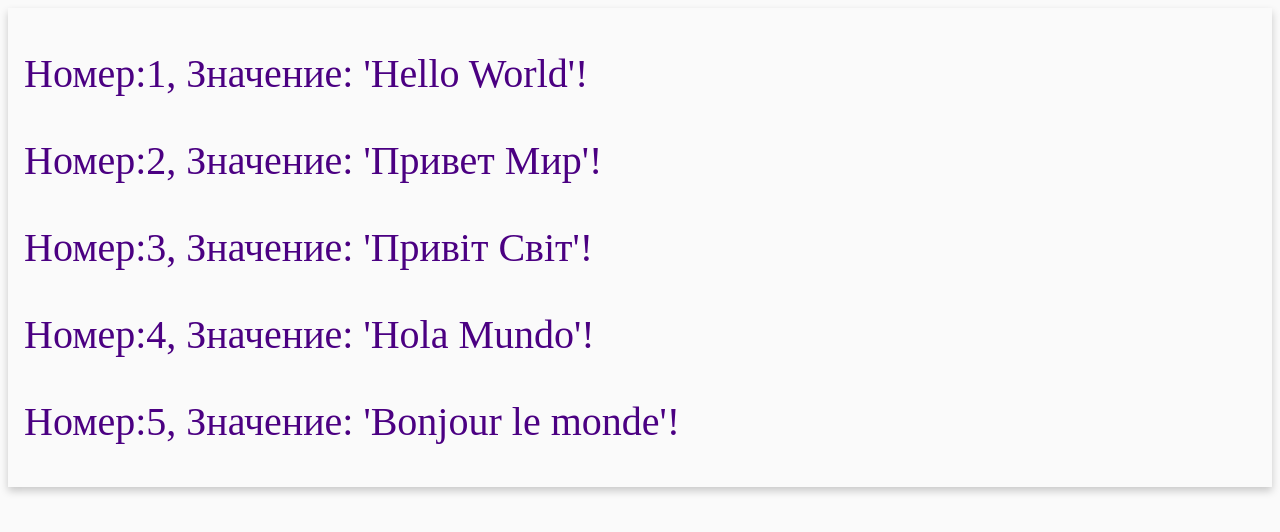
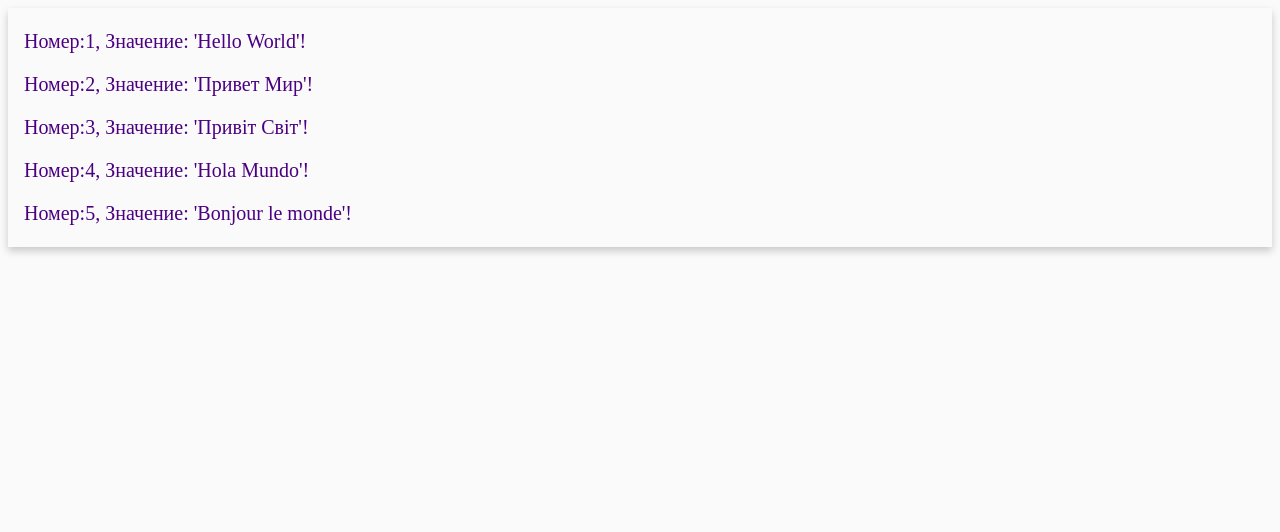
Before and after one commit to nntndfrk/angular_transformation_1_2, an Angular app: page / in a window 1280 px wide. Shown: the top 532 px of the page. Built offline with nearby package versions, Linux system fonts and the light colour scheme.

Commit message:
change of concept, font

```diff
--- a/src/app/hello/hello/hello.component.css
+++ b/src/app/hello/hello/hello.component.css
@@ -1,5 +1,5 @@
 p {
-  font-size: 40px;
+  font-size: 20px;
   color: indigo;
 }
 
```
